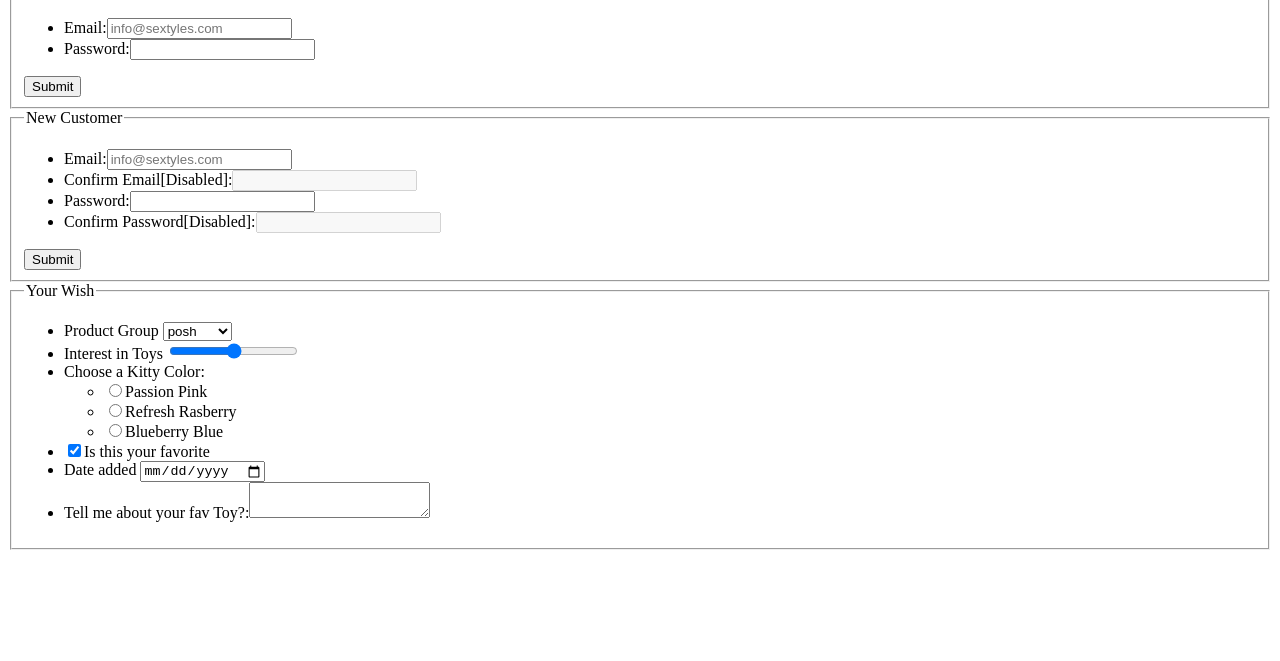
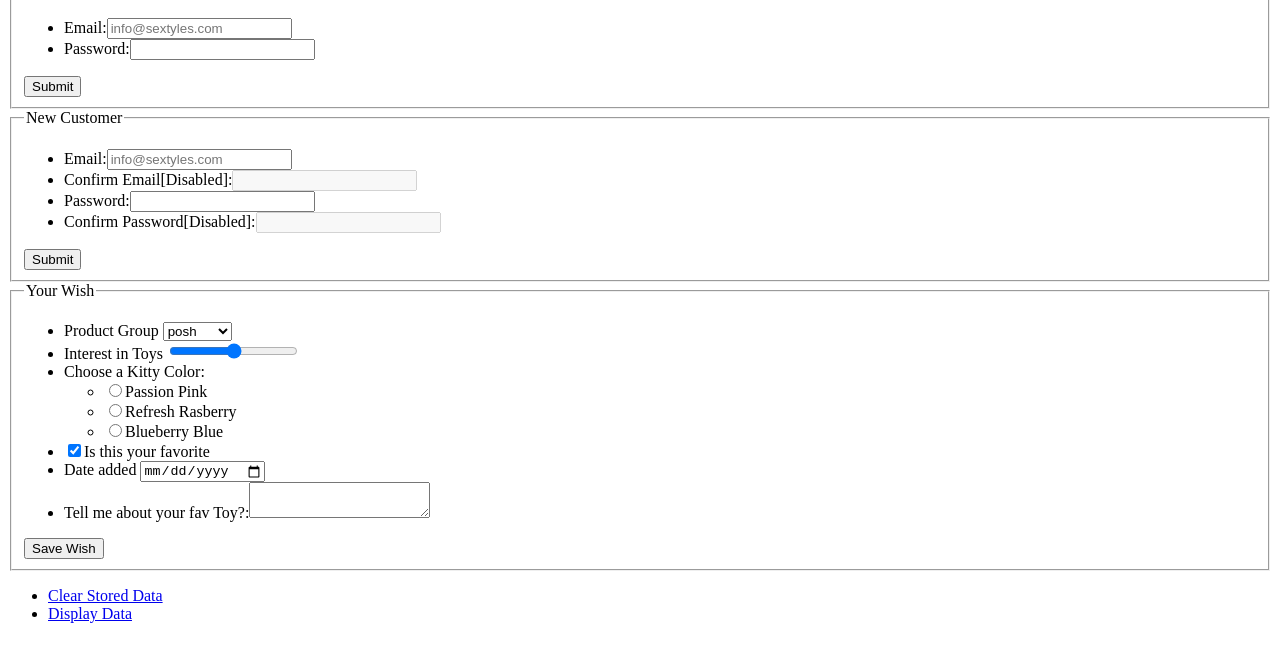
Before and after one commit to r36745/Visual-Frameworks, a plain HTML site: page additem.html in a window 1280 px wide. Shown: the part 101-762 px from the top of the page. Drawn offline with Linux system fonts and the light colour scheme.

Commit message:
added links

```diff
--- a/additem.html
+++ b/additem.html
@@ -67,8 +67,12 @@
                     <li>Date added <input type="date" /> </li>
                     <li><label for="comments">Tell me about your fav Toy?:</label><textarea id="comments"></textarea></li>
                 </ul>
+                <input type="submit" value="Save Wish" />
             </fieldset>
-
+            <ul>
+                <li><a href="#">Clear Stored Data</a></li>
+                <li><a href="#">Display Data</a></li>
+            </ul>
         </form>
 
     </body>
```
